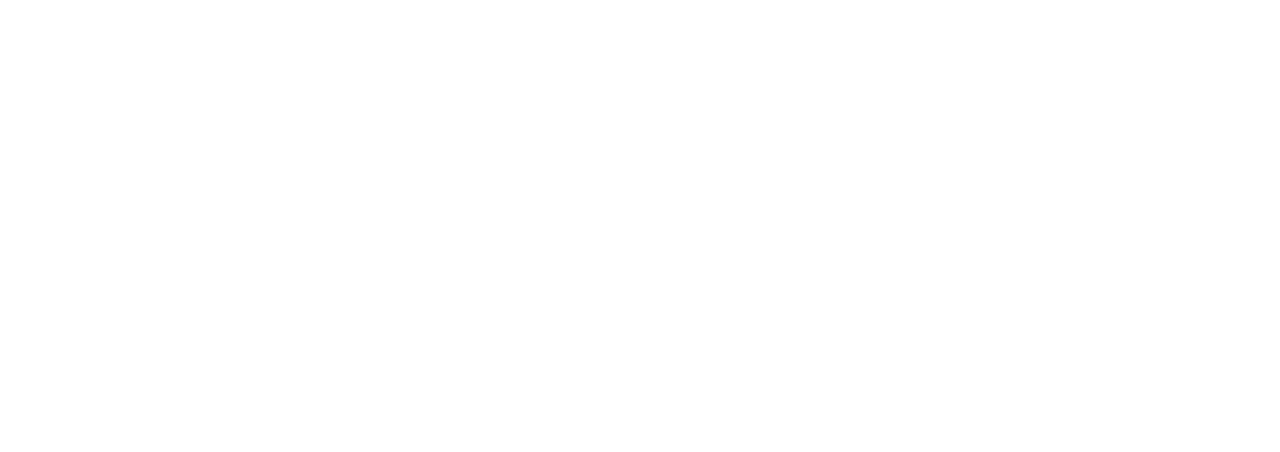
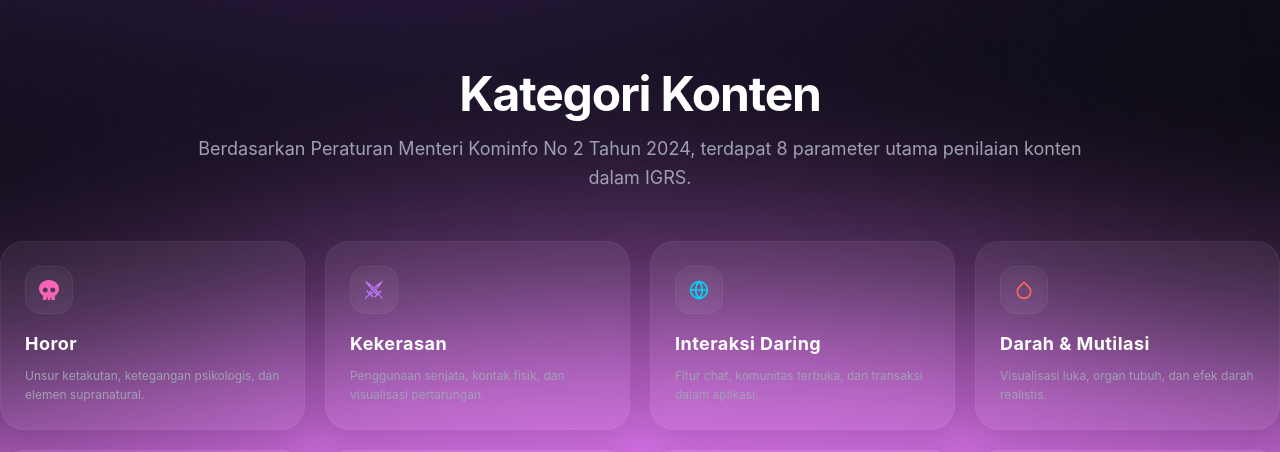
Before and after one commit to ak7prisma/redesign-chalange-team-2, a React (Vite) app in the folder frontend/: page / in a window 1280 px wide. Shown: the part 2892-3344 px from the top of the page. Before the commit the page ends 2742 px from the top, so only its background shows below. Built offline with nearby package versions, Linux system fonts and the light colour scheme.

Commit message:
feat: slice content category

```diff
--- a/frontend/src/components/Home/About.jsx
+++ b/frontend/src/components/Home/About.jsx
@@ -8,7 +8,7 @@
   };
 
   return (
-    <section className="relative max-w-[1200px] mx-auto z-20">
+    <section className="relative max-w-[1366px] mx-auto z-20">
       <motion.div
         initial="hidden"
         whileInView="visible"
--- a/frontend/src/components/Home/AgeCategoryChart.jsx
+++ b/frontend/src/components/Home/AgeCategoryChart.jsx
@@ -16,7 +16,7 @@
   ];
 
   return (
-    <section className="relative max-w-[1200px] mx-auto z-20">
+    <section className="relative max-w-[1366px] mx-auto z-20">
       {/* Background Blur */}
       <div className="absolute top-1/2 left-1/2 -translate-x-1/2 -translate-y-1/2 w-[120%] h-[120%] bg-[radial-gradient(circle_at_center,rgba(162,89,255,0.08)_0%,transparent_65%)] pointer-events-none z-0" />
 
@@ -57,7 +57,7 @@
                     whileInView={{ width: `${item.percentage}%` }}
                     viewport={{ once: true }}
                     transition={{ duration: 1.2, delay: index * 0.1, ease: "easeOut" }}
-                    className="h-8 bg-gradient-to-r from-primary-6 to-primary-4 rounded-xl shadow-[0_0_15px_rgba(162,89,255,0.25)]"
+                    className="h-12 bg-gradient-to-r from-primary-6 to-primary-4 rounded-xl shadow-[0_0_15px_rgba(162,89,255,0.25)]"
                   />
                   <span className="text-neutral-5 text-base md:text-lg font-semibold select-none whitespace-nowrap">
                     {item.value}
--- /dev/null
+++ b/frontend/src/components/Home/ContentCategories.jsx
@@ -0,0 +1,107 @@
+import React from 'react';
+import { motion } from 'framer-motion';
+import { FaSkull, FaGlassMartini, FaDiceFive } from 'react-icons/fa';
+import { GiCrossedSwords } from 'react-icons/gi';
+import { FiGlobe, FiDroplet, FiUser, FiMessageSquare } from 'react-icons/fi';
+
+export default function ContentCategories() {
+  const fadeInUp = {
+    hidden: { opacity: 0, y: 30 },
+    visible: { opacity: 1, y: 0, transition: { duration: 0.8, ease: "easeOut" } }
+  };
+
+  const categories = [
+    {
+      icon: <FaSkull className="text-pink-400 text-xl" />,
+      title: "Horor",
+      desc: "Unsur ketakutan, ketegangan psikologis, dan elemen supranatural."
+    },
+    {
+      icon: <GiCrossedSwords className="text-purple-400 text-xl" />,
+      title: "Kekerasan",
+      desc: "Penggunaan senjata, kontak fisik, dan visualisasi pertarungan."
+    },
+    {
+      icon: <FiGlobe className="text-cyan-400 text-xl" />,
+      title: "Interaksi Daring",
+      desc: "Fitur chat, komunitas terbuka, dan transaksi dalam aplikasi."
+    },
+    {
+      icon: <FiDroplet className="text-red-400 text-xl" />,
+      title: "Darah & Mutilasi",
+      desc: "Visualisasi luka, organ tubuh, dan efek darah realistis."
+    },
+    {
+      icon: <FiUser className="text-emerald-400 text-xl" />,
+      title: "Penampilan Tokoh",
+      desc: "Desain karakter, pakaian, dan estetika visual permainan."
+    },
+    {
+      icon: <FaGlassMartini className="text-indigo-400 text-xl" />,
+      title: "Rokok & Alkohol",
+      desc: "Referensi atau penggunaan zat adiktif dalam alur cerita."
+    },
+    {
+      icon: <FiMessageSquare className="text-teal-400 text-xl" />,
+      title: "Bahasa Kasar",
+      desc: "Penggunaan kata-kata kasar, umpatan, atau istilah tidak pantas."
+    },
+    {
+      icon: <FaDiceFive className="text-amber-400 text-xl" />,
+      title: "Simulasi Judi",
+      desc: "Elemen taruhan atau permainan yang menyerupai perjudian."
+    }
+  ];
+
+  return (
+    <section className="relative max-w-[1366px] mx-auto z-20">
+      <motion.div
+        initial="hidden"
+        whileInView="visible"
+        viewport={{ once: true, margin: "-100px" }}
+        variants={fadeInUp}
+        className="space-y-12"
+      >
+        {/* Header */}
+        <div className="text-center space-y-4">
+          <h2 className="text-4xl md:text-5xl font-bold text-white tracking-tight">
+            Kategori Konten
+          </h2>
+          <p className="text-neutral-5 text-base md:text-lg max-w-4xl mx-auto leading-relaxed">
+            Berdasarkan Peraturan Menteri Kominfo No 2 Tahun 2024, terdapat 8 parameter utama penilaian konten dalam IGRS.
+          </p>
+        </div>
+
+        {/* Grid Container */}
+        <div className="grid grid-cols-1 sm:grid-cols-2 lg:grid-cols-4 gap-5">
+          {categories.map((cat, i) => (
+            <motion.div
+              key={i}
+              initial="hidden"
+              whileInView="visible"
+              viewport={{ once: true }}
+              variants={fadeInUp}
+              transition={{ delay: i * 0.05 }}
+              className="bg-white/5 border border-white/5 rounded-3xl p-6 flex flex-col gap-4 backdrop-blur-md shadow-[0_8px_32px_rgba(0,0,0,0.1)] hover:bg-white/10 hover:border-white/10 hover:scale-[1.02] transition-all duration-300"
+            >
+              {/* Icon Container */}
+              <div className="w-12 h-12 rounded-2xl bg-white/5 border border-white/5 flex items-center justify-center shadow-inner">
+                {cat.icon}
+              </div>
+
+              {/* Text Info */}
+              <div className="space-y-2">
+                <h3 className="text-lg font-bold text-white tracking-wide">
+                  {cat.title}
+                </h3>
+                <p className="text-neutral-5 text-xs leading-relaxed font-normal">
+                  {cat.desc}
+                </p>
+              </div>
+            </motion.div>
+          ))}
+        </div>
+      </motion.div>
+    </section>
+  );
+}
--- a/frontend/src/components/Home/PopularGames.jsx
+++ b/frontend/src/components/Home/PopularGames.jsx
@@ -39,7 +39,7 @@
   ];
 
   return (
-    <section className="relative max-w-[1200px] mx-auto z-20">
+    <section className="relative max-w-[1366px] mx-auto z-20">
       <motion.div
         initial="hidden"
         whileInView="visible"
--- a/frontend/src/pages/Home.jsx
+++ b/frontend/src/pages/Home.jsx
@@ -3,6 +3,7 @@
 import About from '../components/Home/About';
 import AgeCategoryChart from '../components/Home/AgeCategoryChart';
 import PopularGames from '../components/Home/PopularGames';
+import ContentCategories from '../components/Home/ContentCategories';
 
 export default function Home() {
   return (
@@ -11,6 +12,7 @@
       <About />
       <AgeCategoryChart />
       <PopularGames />
+      <ContentCategories />
     </div>
   );
 }
```
